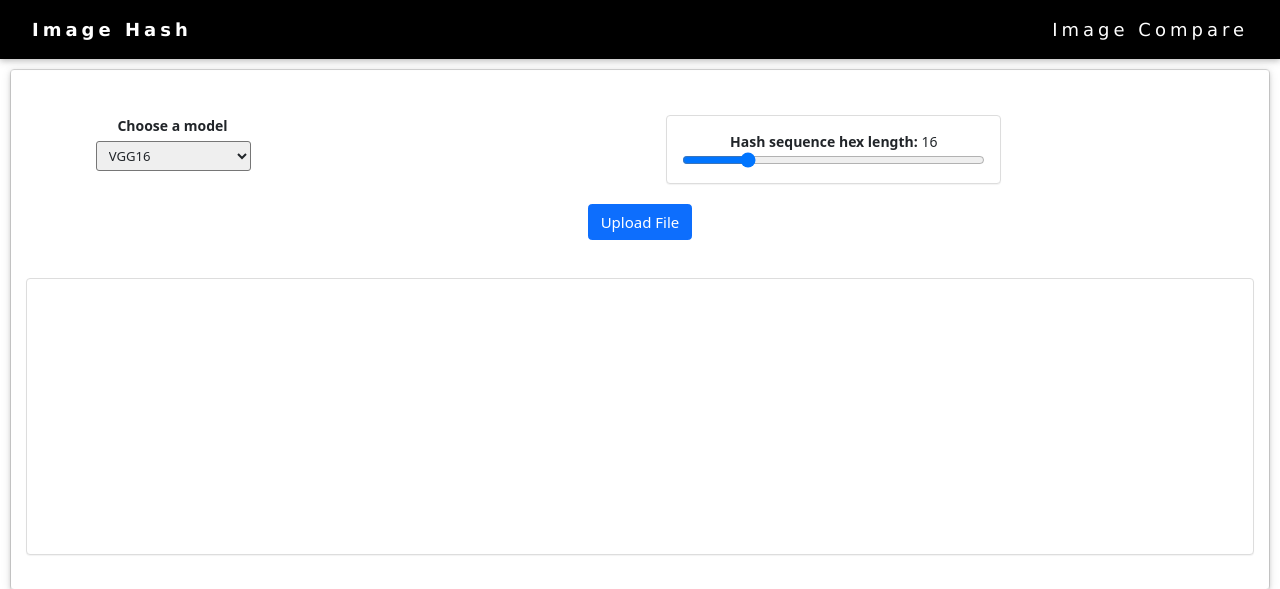
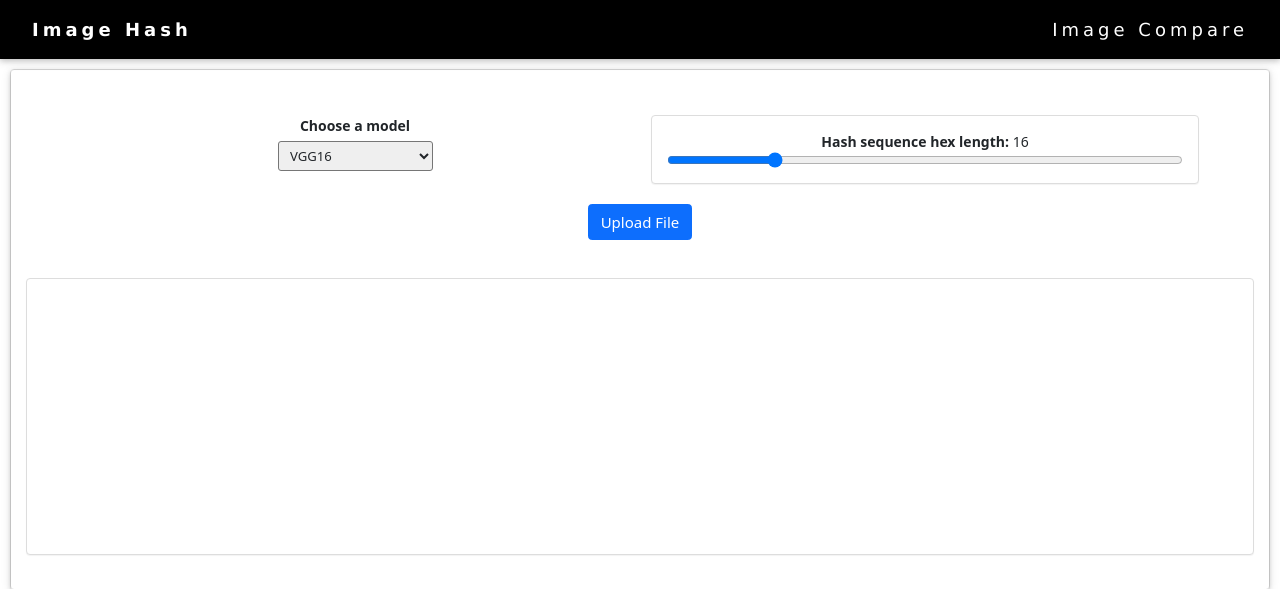
Before and after one commit to lannguyen0910/image-deep-hash, a Flask app: page / in a window 1280 px wide. Shown: the top 589 px of the page. Run offline with Flask 2, Linux system fonts and the light colour scheme; some libraries are stand-ins or nearby versions.

Commit message:
update templates

```diff
--- a/templates/analyze-hash.html
+++ b/templates/analyze-hash.html
@@ -29,7 +29,7 @@
               <div class="container">
                 <div class="row">
                   <div class="col">
-                    <div class="col-md-4">
+                    <div class="col-md-auto">
                       <div class="form-group">
                         <label for="model-types">Choose a model</label>
                         <br/>
@@ -73,7 +73,7 @@
                   </div>
 
                   <div class="col">
-                    <div class="col-md-8">
+                    <div class="col-md-auto">
                       <div id="canvas-tools" class="panel panel-default">
                         <div class="panel-body">
                           <div id="length-text">
--- a/templates/compare.html
+++ b/templates/compare.html
@@ -27,7 +27,7 @@
               <div class="container">
                 <div class="row">
                   <div class="col">
-                    <div class="col-md-4">
+                    <div class="col-md-auto">
                       <div class="form-group">
                         <label for="model-types">Choose a model</label>
                         <br/>
@@ -71,7 +71,7 @@
                   </div>
 
                   <div class="col">
-                    <div class="col-md-8">
+                    <div class="col-md-auto">
                       <div class="form-group">
                         <label for="metric-types">Metric to eval</label>
                         <br/>
--- a/templates/hash.html
+++ b/templates/hash.html
@@ -27,7 +27,7 @@
               <div class="container">
                 <div class="row">
                   <div class="col">
-                    <div class="col-md-4">
+                    <div class="col-md-auto">
                       <div class="form-group">
                         <label for="model-types">Choose a model</label>
                         <br/>
@@ -70,7 +70,7 @@
                     </div>
                   </div>
                   <div class="col">
-                    <div class="col-md-8">
+                    <div class="col-md-auto">
                       <div id="canvas-tools" class="panel panel-default">
                         <div class="panel-body">
                           <div id="length-text">
```
Also changed, not shown: templates/analyze-compare.html (+5 -3 lines).
